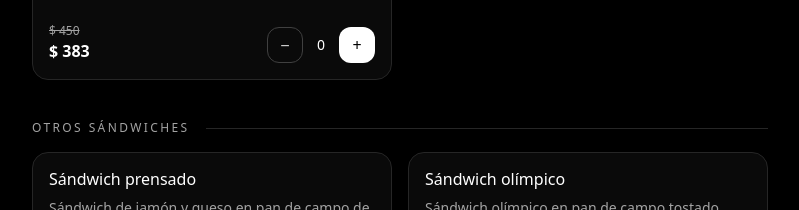
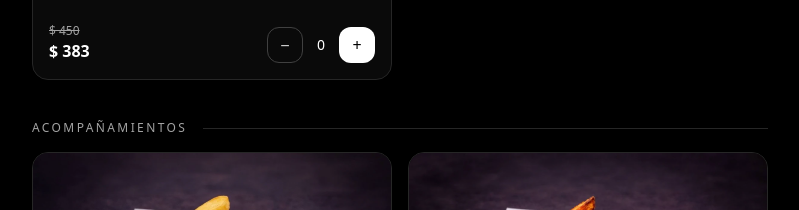
Before and after one commit to feiquiclothing/altotaller, a React (Vite) app: page / in a window 1280 px wide. Shown: the part 3700-3910 px from the top of the page, without its empty margins (48-847 px from the left). Built offline with nearby package versions, Linux system fonts and the light colour scheme.

Commit message:
Fix sandwich tab items in AltoTallerPedidos

```diff
--- a/src/AltoTallerPedidos.jsx
+++ b/src/AltoTallerPedidos.jsx
@@ -595,7 +595,7 @@ const pickItems = (categoryId, ids) => {
 const SANDWICH_TAB = [
   { id: "sandwich-combos", name: "COMBOS", items: pickItems("combos", ["combo-pollo-bebida", "combo-2-sandwich"]) },
   categoryById("sandwiches"),
-  { id: "otros-sandwiches", name: "OTROS SÁNDWICHES", items: pickItems("salado", ["sandwich-prensado", "sandwich-olimpico", "sandwich-pollo"]) },
+
   categoryById("acompanamientos"),
   categoryById("panes"),
   categoryById("bebidas"),
```
